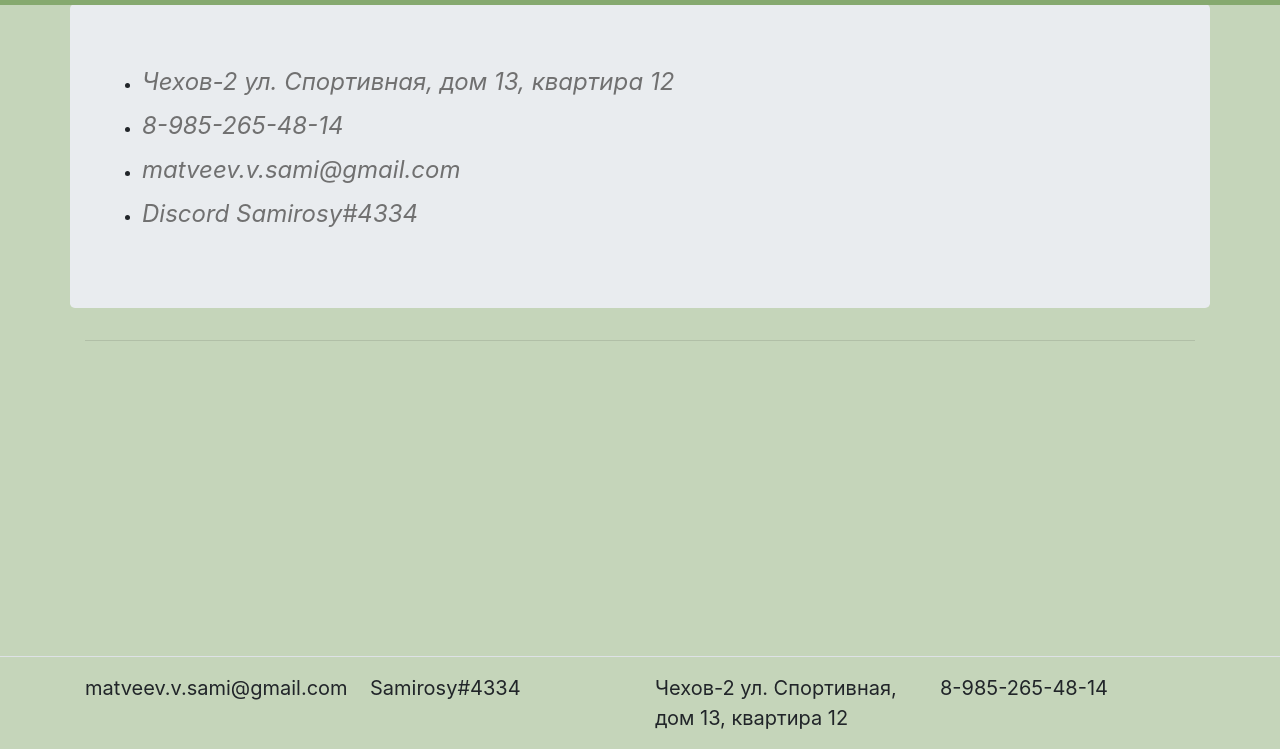
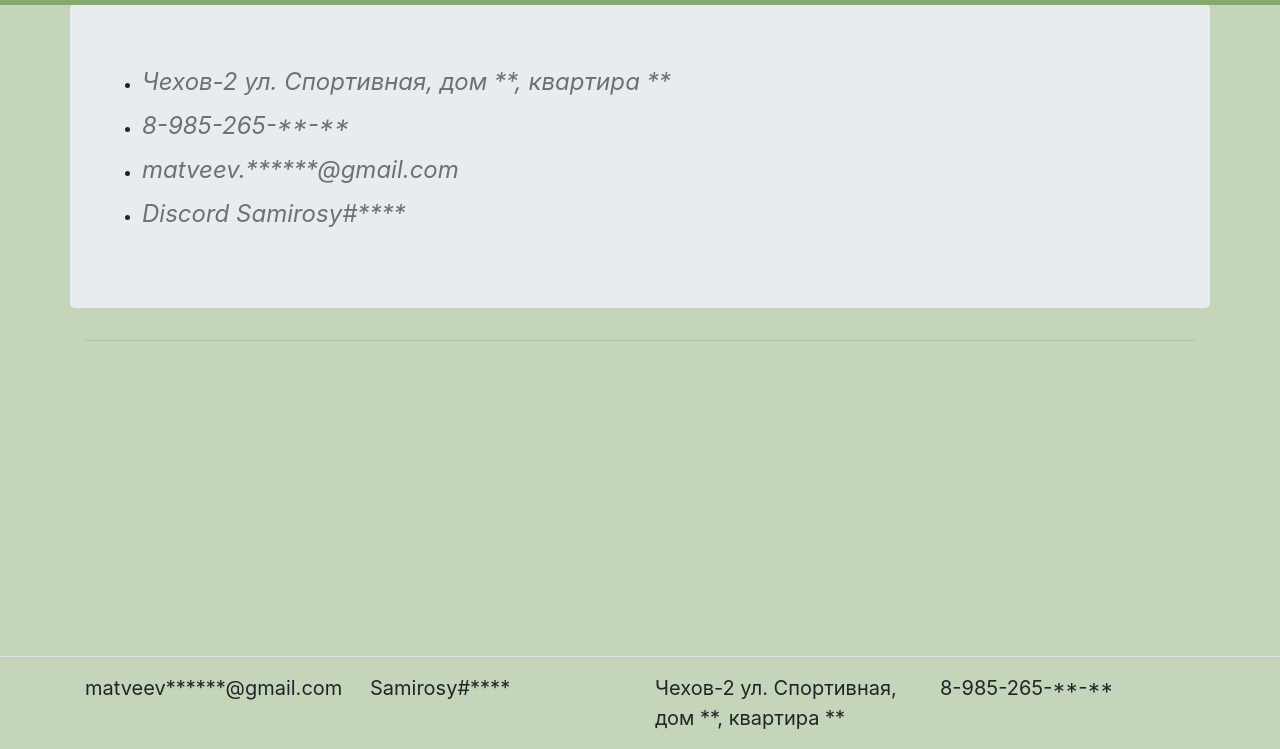
Before and after one commit to Samirosy/sami, a plain HTML site: page about.html in a window 1280 px wide. Shown: the part 51-800 px from the top of the page. Drawn offline with nearby package versions, Linux system fonts and the light colour scheme.

Commit message:
Update about.html

```diff
--- a/about.html
+++ b/about.html
@@ -36,10 +36,10 @@
 <div class="container"><h1>Тут должен быть рассказ о сайте и о себе, но мне лень писать</h1></div>
 <div class="container"><hr></div>
 <div class="jumbotron container"><ul>
-    <li><p>Чехов-2 ул. Спортивная, дом 13, квартира 12</p></li>
-    <li><p>8-985-265-48-14</p></li>
-    <li><p>matveev.v.sami@gmail.com</p></li>
-    <li><p>Discord Samirosy#4334</p></li>
+    <li><p>Чехов-2 ул. Спортивная, дом **, квартира **</p></li>
+    <li><p>8-985-265-**-**</p></li>
+    <li><p>matveev.******@gmail.com</p></li>
+    <li><p>Discord Samirosy#****</p></li>
 </ul>
 </div>
 
@@ -48,16 +48,16 @@
    <div class="container">
    <div class="row">
        <div class="col-3">
-            matveev.v.sami@gmail.com
+            matveev******@gmail.com
        </div>
        <div class="col-3">
-            Samirosy#4334
+            Samirosy#****
        </div>
        <div class="col-3">
-            Чехов-2 ул. Спортивная, дом 13, квартира 12
+            Чехов-2 ул. Спортивная, дом **, квартира **
        </div>
        <div class="col-3">
-            8-985-265-48-14
+            8-985-265-**-**
        </div>
    </div>
 </div>
```
